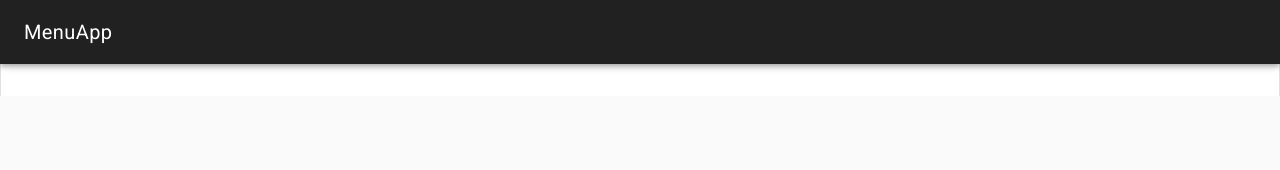
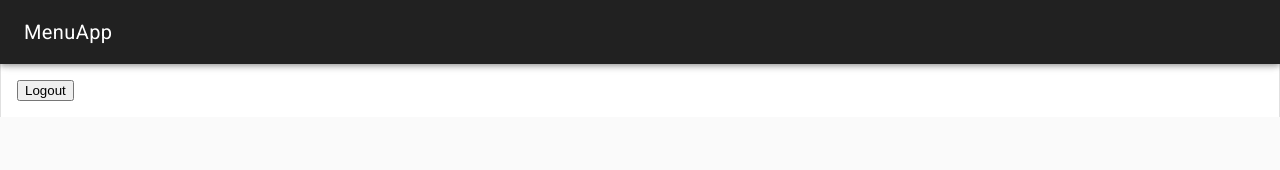
Before and after one commit to RobbieVerdurme/MenuApp_PWA, a Nuxt app: page /profile in a window 1280 px wide. Before the commit this address had no page. Shown: the top 170 px of the page. Built offline with nearby package versions, Linux system fonts and the light colour scheme.

Commit message:
[Add] profile page

```diff
--- /dev/null
+++ b/pages/profile/index.vue
@@ -0,0 +1,15 @@
+<template>
+  <button @click="logout">
+    Logout
+  </button>
+</template>
+
+<script>
+export default {
+  methods: {
+    logout () {
+      this.$store.dispatch('user/signOut')
+    }
+  }
+}
+</script>
```
